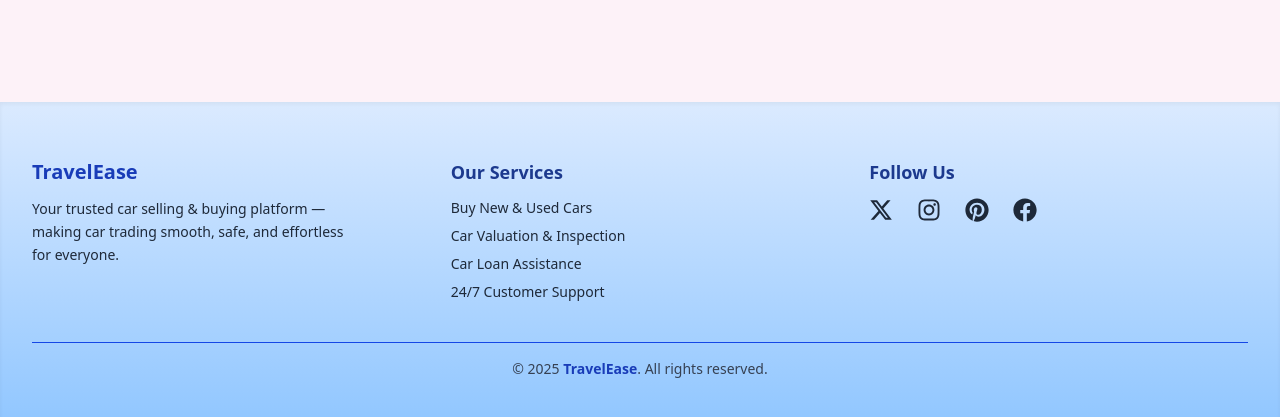
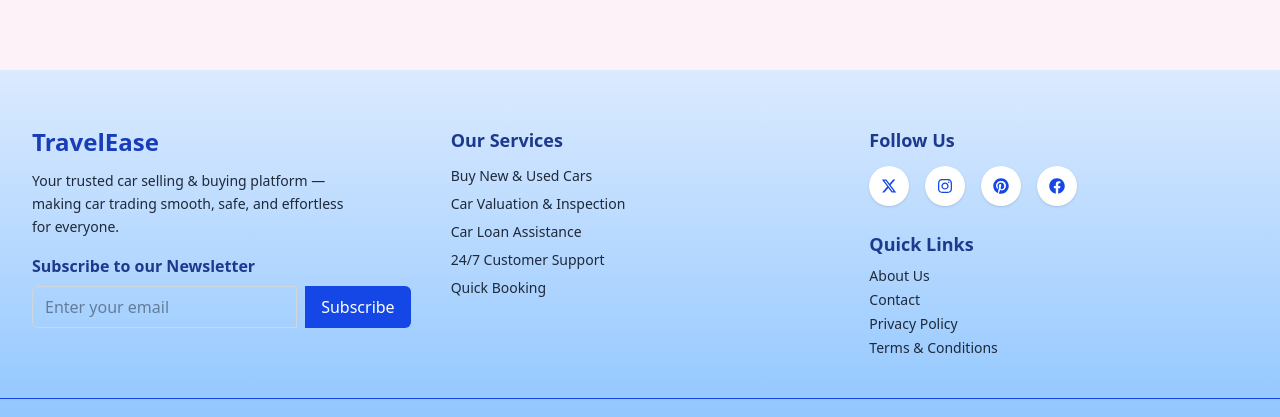
Before and after one commit to arifunnahar/my-travelease-client, a React (Vite) app: page /allVehicles in a window 1280 px wide. Shown: the part 365-782 px from the top of the page. Built offline with nearby package versions, Linux system fonts and the light colour scheme; no server answers.

Commit message:
updated footer

```diff
--- a/src/components/Footer.jsx
+++ b/src/components/Footer.jsx
@@ -2,84 +2,92 @@ import React from "react";
 import { FaFacebook, FaInstagram, FaPinterest } from "react-icons/fa";
 import { FaXTwitter } from "react-icons/fa6";
 
-const Footer = () => {
-  return (
-    <footer className="bg-gradient-to-b from-blue-100 to-blue-300 text-gray-800 px-8 py-14 mt-auto shadow-inner">
-      <div className="max-w-7xl mx-auto grid grid-cols-1 md:grid-cols-3 gap-10">
+const FooterBrand = () => (
+  <div>
+    <h3 className="text-2xl font-bold text-blue-800 mb-3">TravelEase</h3>
+    <p className="text-sm leading-relaxed max-w-xs">
+      Your trusted car selling & buying platform — making car trading smooth, safe, and effortless for everyone.
+    </p>
+    <div className="mt-4">
+      <h4 className="text-md font-semibold text-blue-900 mb-2">Subscribe to our Newsletter</h4>
+      <div className="flex gap-2">
+        <input
+          type="email"
+          placeholder="Enter your email"
+          className="px-3 py-2 rounded-l-md border border-gray-300 focus:outline-none focus:ring-2 focus:ring-blue-400 flex-1"
+        />
+        <button className="bg-blue-700 text-white px-4 py-2 rounded-r-md hover:bg-blue-800 transition">
+          Subscribe
+        </button>
+      </div>
+    </div>
+  </div>
+);
 
-
-        <div>
-          <h3 className="text-xl font-bold text-blue-800 mb-3">TravelEase</h3>
-          <p className="text-sm leading-relaxed max-w-xs">
-            Your trusted car selling & buying platform — making car trading smooth,
-            safe, and effortless for everyone.
-          </p>
-        </div>
-
+const FooterServices = () => (
   <div>
     <h4 className="text-lg font-semibold mb-3 text-blue-900">Our Services</h4>
     <ul className="space-y-2 text-sm">
       <li>
-              <a href="#" className="hover:text-blue-600 transition">
-                Buy New & Used Cars
-              </a>
+        <a href="" className="hover:text-blue-600 transition">Buy New & Used Cars</a>
       </li>
       <li>
-              <a href="#" className="hover:text-blue-600 transition">
-                Car Valuation & Inspection
-              </a>
+        <a href="" className="hover:text-blue-600 transition">Car Valuation & Inspection</a>
       </li>
       <li>
-              <a href="#" className="hover:text-blue-600 transition">
-                Car Loan Assistance
-              </a>
+        <a href="" className="hover:text-blue-600 transition">Car Loan Assistance</a>
       </li>
       <li>
-              <a href="#" className="hover:text-blue-600 transition">
-                24/7 Customer Support
-              </a>
+        <a href="" className="hover:text-blue-600 transition">24/7 Customer Support</a>
+      </li>
+      <li>
+        <a href="" className="hover:text-blue-600 transition">Quick Booking</a>
       </li>
     </ul>
   </div>
+);
 
-        {/* Social Links */}
+const FooterSocial = () => (
   <div>
     <h4 className="text-lg font-semibold mb-3 text-blue-900">Follow Us</h4>
-          <div className="flex gap-6 text-2xl">
+    <div className="flex gap-4">
+      {[FaXTwitter, FaInstagram, FaPinterest, FaFacebook].map((Icon, index) => (
         <a
+          key={index}
           href="#"
-              className="hover:text-blue-700 transition-transform transform hover:scale-110"
+          className="w-10 h-10 flex items-center justify-center rounded-full bg-white text-blue-700 shadow hover:bg-gradient-to-r hover:from-blue-400 hover:to-blue-700 hover:text-white transition-transform transform hover:scale-110"
         >
-              <FaXTwitter />
+          <Icon />
         </a>
-            <a
-              href="#"
-              className="hover:text-blue-700 transition-transform transform hover:scale-110"
-            >
-              <FaInstagram />
-            </a>
-            <a
-              href="#"
-              className="hover:text-blue-700 transition-transform transform hover:scale-110"
-            >
-              <FaPinterest />
-            </a>
-            <a
-              href="#"
-              className="hover:text-blue-700 transition-transform transform hover:scale-110"
-            >
-              <FaFacebook />
-            </a>
+      ))}
+    </div>
+    <div className="mt-6">
+      <h4 className="text-lg font-semibold mb-2 text-blue-900">Quick Links</h4>
+      <ul className="space-y-1 text-sm">
+        <li><a href="" className="hover:text-blue-600 transition">About Us</a></li>
+        <li><a href="" className="hover:text-blue-600 transition">Contact</a></li>
+        <li><a href="" className="hover:text-blue-600 transition">Privacy Policy</a></li>
+        <li><a href="" className="hover:text-blue-600 transition">Terms & Conditions</a></li>
+      </ul>
     </div>
   </div>
+);
+
+const Footer = () => (
+  <footer className="bg-gradient-to-b from-blue-100 to-blue-300 text-gray-800 mt-auto pt-14 relative">
+
+
+
+    <div className="max-w-7xl mx-auto grid grid-cols-1 md:grid-cols-3 gap-10 px-8">
+      <FooterBrand />
+      <FooterServices />
+      <FooterSocial />
     </div>
 
-      {/* Bottom */}
     <div className="border-t border-blue-700 mt-10 pt-4 text-center text-sm text-gray-700">
       © 2025 <span className="font-semibold text-blue-800">TravelEase</span>. All rights reserved.
     </div>
   </footer>
 );
-};
 
 export default Footer;
--- a/src/components/Hero.jsx
+++ b/src/components/Hero.jsx
@@ -1,4 +1,5 @@
 import React from "react";
+import { Link } from "react-router-dom";
 import { Swiper, SwiperSlide } from "swiper/react";
 import "swiper/css";
 import "swiper/css/navigation";
@@ -22,18 +23,23 @@ const Hero = () => {
         <SwiperSlide>
           <div className="relative w-full h-[500px] overflow-hidden">
             <img
-              src="https://i.ibb.co.com/nNQqd0jB/indoor-plants-studio-2.jpg"
+              src="https://i.ibb.co.com/v61NgbXL/travel-elements-composition-with-letters-1.jpg"
               alt="Hero Slide 1"
               className="w-full h-full object-cover rounded-xl brightness-75"
             />
-            {/* Text Overlay */}
             <div className="absolute inset-0 bg-black/40 flex flex-col items-center justify-center text-center text-white px-4">
               <h2 className="text-5xl font-bold mb-3 drop-shadow-lg">
-                Fresh Indoor Plants
+                Find Your Perfect Ride
               </h2>
-              <p className="text-lg md:text-xl font-medium drop-shadow-md">
-                Bring nature closer to your home
+              <p className="text-lg md:text-xl font-medium drop-shadow-md mb-5">
+                Rent, buy, or sell cars easily with TravelEase
               </p>
+              <Link
+                to="/allVehicles"
+                className="bg-blue-100 hover:bg-blue-200 text-gray-700 px-6 py-3 rounded-full font-semibold shadow-md transition-all duration-300 hover:scale-105"
+              >
+               All Vehicles
+              </Link>
             </div>
           </div>
         </SwiperSlide>
@@ -42,17 +48,23 @@ const Hero = () => {
         <SwiperSlide>
           <div className="relative w-full h-[500px] overflow-hidden">
             <img
-              src="https://i.ibb.co.com/Y4Tz1Fbb/beautiful-natural-landscape.jpg"
+              src="https://i.ibb.co.com/BHkWqh5P/adventure-holiday-journey-trip-concept.jpg"
               alt="Hero Slide 2"
               className="w-full h-full object-cover rounded-xl brightness-75"
             />
             <div className="absolute inset-0 bg-black/40 flex flex-col items-center justify-center text-white text-center px-4">
               <h2 className="text-5xl font-bold mb-3 drop-shadow-lg">
-                Decorate with Greenery
+                Drive Your Dream Car
               </h2>
-              <p className="text-lg md:text-xl font-medium drop-shadow-md">
-                Transform your space with elegant plants
+              <p className="text-lg md:text-xl font-medium drop-shadow-md mb-5">
+                Quality cars for every budget and lifestyle
               </p>
+              <Link
+                to="/allVehicles"
+                className="bg-blue-100 hover:bg-blue-200 text-gray-700 px-6 py-3 rounded-full font-semibold shadow-md transition-all duration-300 hover:scale-105"
+              >
+              All Vehicles
+              </Link>
             </div>
           </div>
         </SwiperSlide>
@@ -61,17 +73,23 @@ const Hero = () => {
         <SwiperSlide>
           <div className="relative w-full h-[500px] overflow-hidden">
             <img
-              src="https://i.ibb.co.com/rGFBJxy6/grove-summer.jpg"
+              src="https://i.ibb.co.com/tTwpY4my/travel-elements-composition-with-letters.jpg"
               alt="Hero Slide 3"
               className="w-full h-full object-cover rounded-xl brightness-75"
             />
             <div className="absolute inset-0 bg-black/40 flex flex-col items-center justify-center text-white text-center px-4">
               <h2 className="text-5xl font-bold mb-3 drop-shadow-lg">
-                Grow Happiness
+                Trusted Car Marketplace
               </h2>
-              <p className="text-lg md:text-xl font-medium drop-shadow-md">
-                Because a little green makes everything better
+              <p className="text-lg md:text-xl font-medium drop-shadow-md mb-5">
+                Safe, secure, and reliable car transactions with TravelEase
               </p>
+              <Link
+                to="/allVehicles"
+                className="bg-blue-100 hover:bg-blue-200 text-gray-700 px-6 py-3 rounded-full font-semibold shadow-md transition-all duration-300 hover:scale-105"
+              >
+              All Vehicles
+              </Link>
             </div>
           </div>
         </SwiperSlide>
```
Lines whose indentation alone changed are shown as unchanged.
